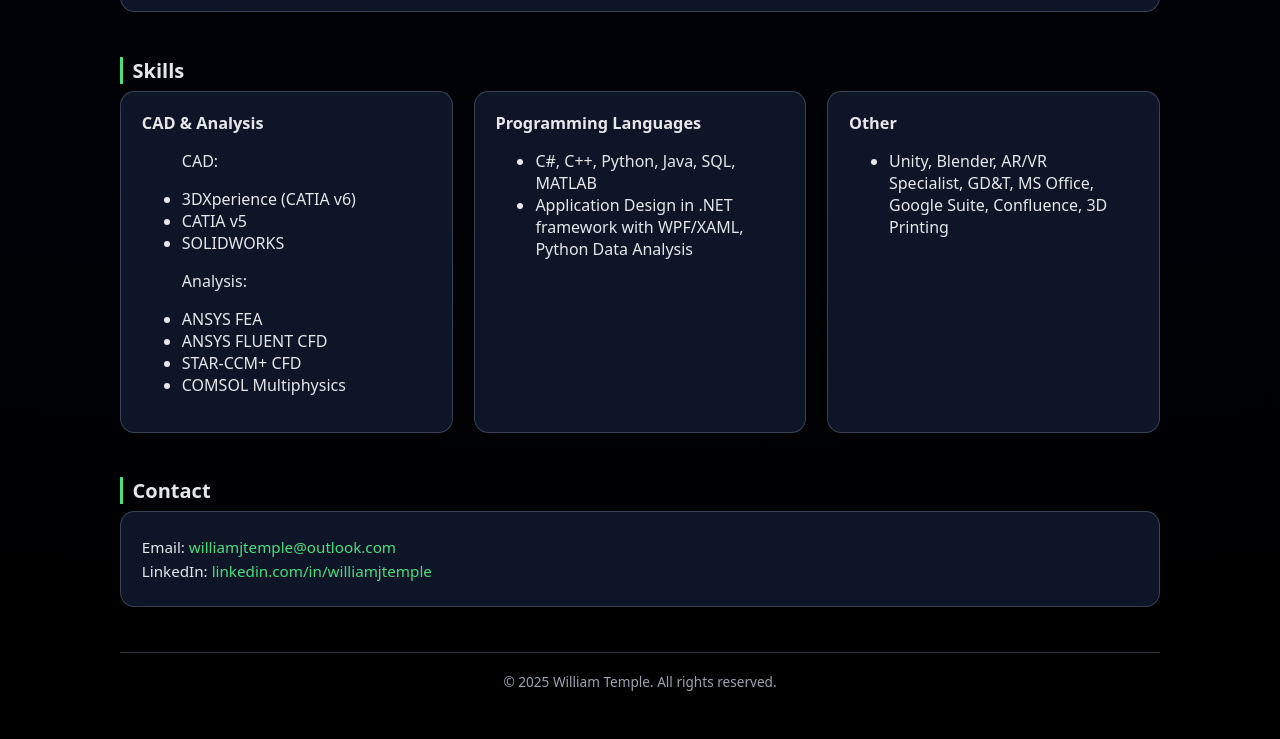
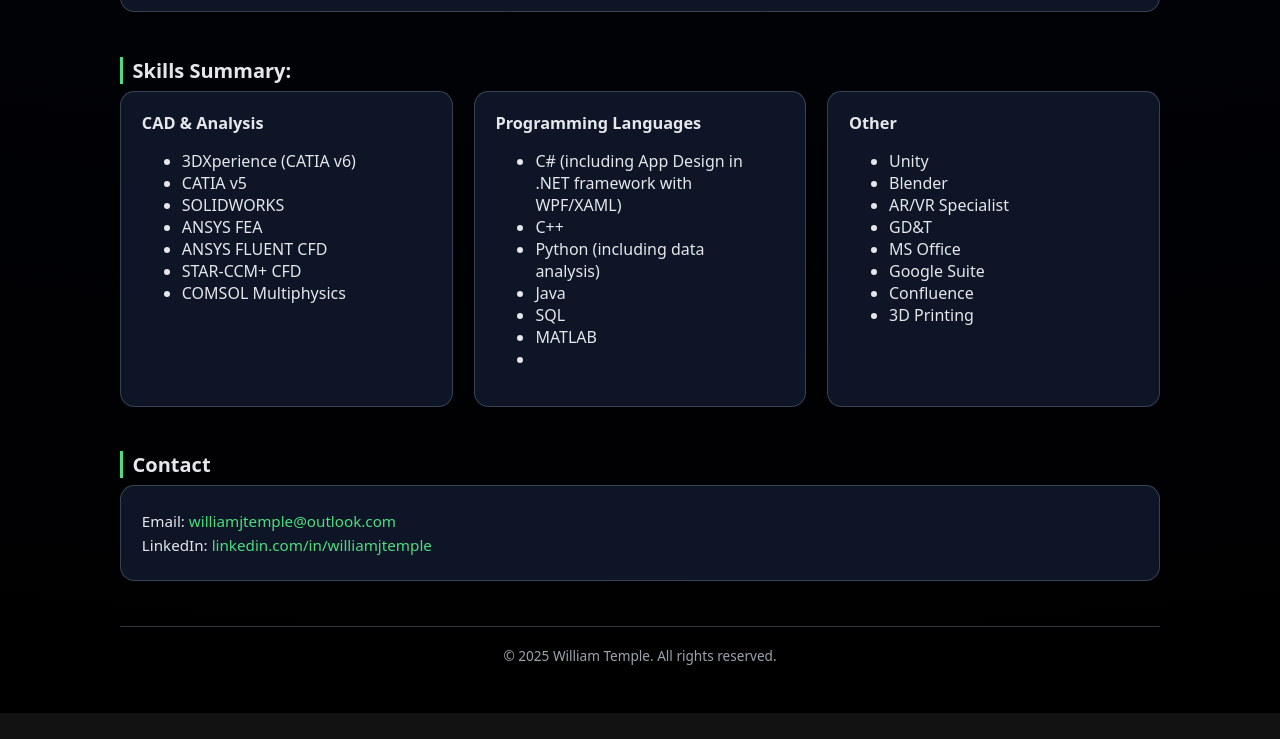
Before and after one commit to williamtemple/williamtemple.github.io, a plain HTML site: page index.html in a window 1280 px wide. Shown: the part 4505-5244 px from the top of the page. After the commit the page ends 5218 px from the top, so only its background shows below. Drawn offline with Linux system fonts and the light colour scheme.

Commit message:
Update index.html

```diff
--- a/index.html
+++ b/index.html
@@ -863,17 +863,15 @@
 
       <!-- SKILLS -->
       <section id="skills">
-        <h2 class="section-title">Skills</h2>
+        <h2 class="section-title">Skills Summary:</h2>
 
         <div class="skills-grid">
           <div class="card">
             <h3>CAD & Analysis</h3>
             <ul>
-              <p>CAD:</p>
               <li>3DXperience (CATIA v6)</li>
               <li>CATIA v5</li>
               <li>SOLIDWORKS</li>
-              <p>Analysis:</p>
               <li>ANSYS FEA</li>
               <li>ANSYS FLUENT CFD</li>
               <li>STAR-CCM+ CFD</li>
@@ -883,14 +881,25 @@
           <div class="card">
             <h3>Programming Languages</h3>
             <ul>
-              <li>C#, C++, Python, Java, SQL, MATLAB</li>
-              <li>Application Design in .NET framework with WPF/XAML, Python Data Analysis</li>
+              <li>C# (including App Design in .NET framework with WPF/XAML)</li>
+              <li>C++</li>
+              <li>Python (including data analysis)</li>
+              <li>Java</li>
+              <li>SQL</li>
+              <li>MATLAB<li>
             </ul>
           </div>
           <div class="card">
             <h3>Other</h3>
             <ul>
-              <li>Unity, Blender, AR/VR Specialist, GD&T, MS Office, Google Suite, Confluence, 3D Printing</li>
+              <li>Unity</li>
+              <li>Blender</li>
+              <li>AR/VR Specialist</li>
+              <li>GD&T</li>
+              <li>MS Office</li>
+              <li>Google Suite</li>
+              <li>Confluence</li>
+              <li>3D Printing</li>
             </ul>
           </div>
         </div>
```
